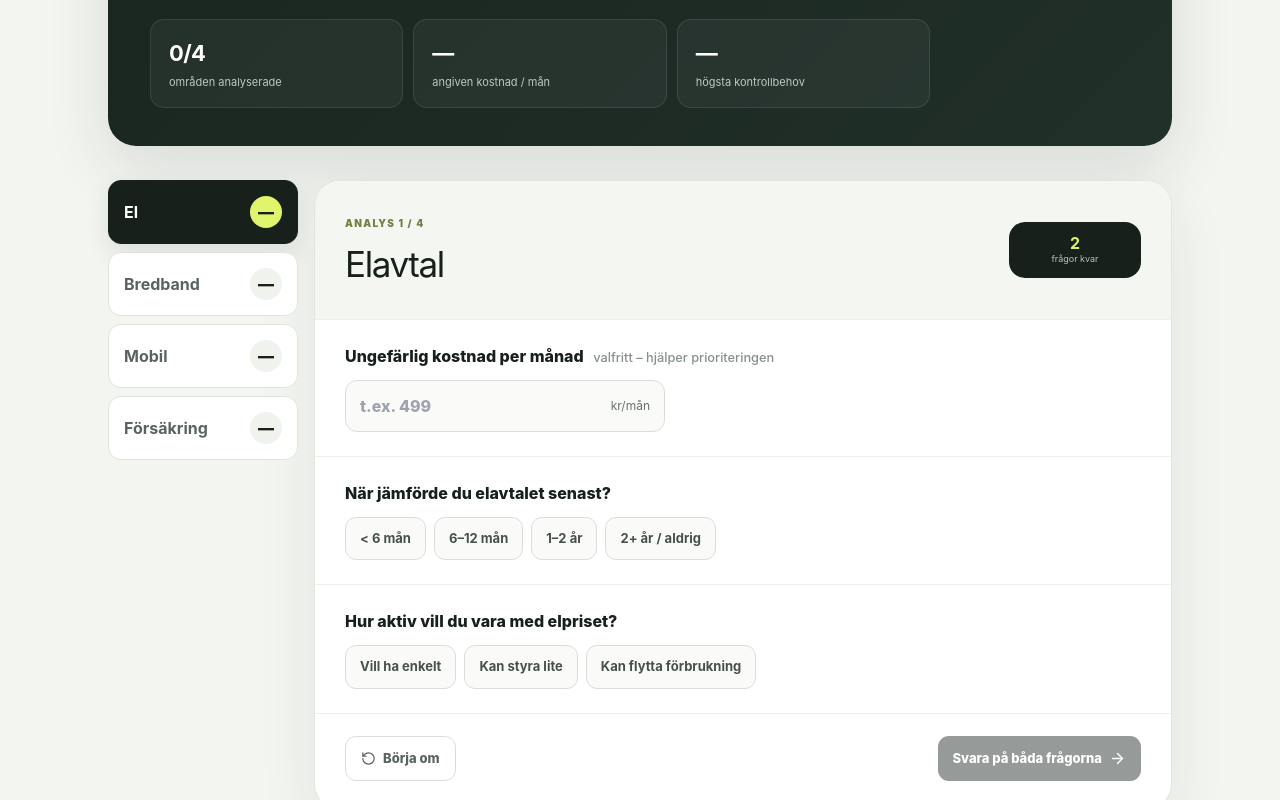
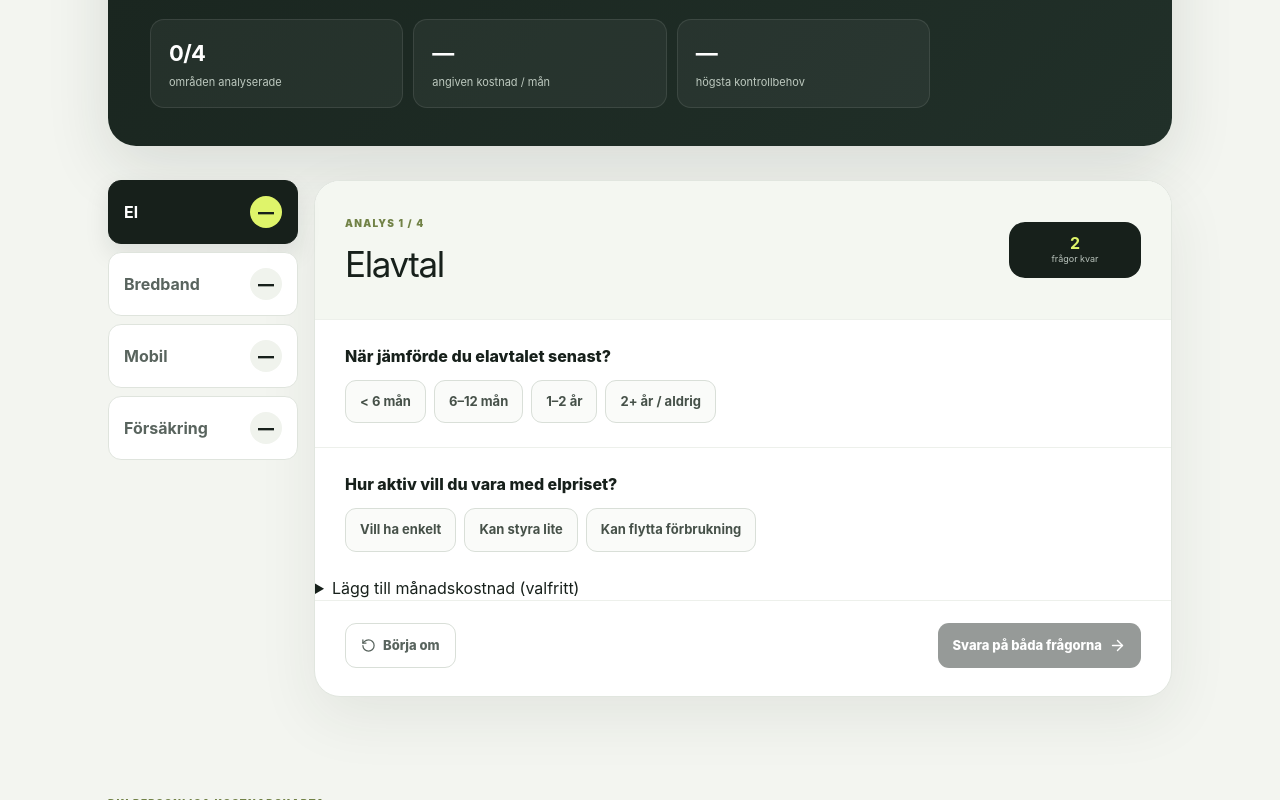
Before and after one commit to arvidlandin-cpu/sankkostnaden, a Next.js app: page /app in a window 1280 px wide. Shown: the part 483-1283 px from the top of the page. Built offline with nearby package versions, Linux system fonts and the light colour scheme.

Commit message:
Make Cost Check truly two questions

```diff
--- a/pages/app.tsx
+++ b/pages/app.tsx
@@ -225,13 +225,16 @@ export default function SavingsApp() {
               <div className={styles.stepper}><button onClick={() => setHousehold(Math.max(1, household - 1))}>−</button><strong>{household} pers</strong><button onClick={() => setHousehold(Math.min(8, household + 1))}>+</button></div>
             </div>}
 
-            <div className={styles.question}>
-              <label>Ungefärlig kostnad per månad <small>valfritt – hjälper prioriteringen</small></label>
-              <div className={styles.moneyInput}><input type='number' min='0' inputMode='numeric' value={activeAnswer.monthly || ''} onChange={event => update(active, 'monthly', Math.max(0, Number(event.target.value) || 0))} placeholder='t.ex. 499' /><span>kr/mån</span></div>
-            </div>
-
             <ChoiceQuestion title={activeCategory.reviewQuestion} value={activeAnswer.reviewed} options={reviewOptions} onChange={value => update(active, 'reviewed', value)} />
             <ChoiceQuestion title={activeCategory.fitQuestion} value={activeAnswer.fit} options={activeCategory.fitOptions} onChange={value => update(active, 'fit', value)} />
+
+            <details className={styles.optionalCost} open={activeAnswer.monthly>0}>
+              <summary>{activeAnswer.monthly>0?`${activeAnswer.monthly.toLocaleString('sv-SE')} kr/mån angivet`:'Lägg till månadskostnad (valfritt)'}</summary>
+              <div className={styles.optionalCostBody}>
+                <p>Beloppet kan hjälpa oss skilja två annars likvärdiga områden åt. Det behövs inte för att slutföra kollen.</p>
+                <div className={styles.moneyInput}><input type='number' min='0' inputMode='numeric' value={activeAnswer.monthly || ''} onChange={event => update(active, 'monthly', Math.max(0, Number(event.target.value) || 0))} placeholder='t.ex. 499' /><span>kr/mån</span></div>
+              </div>
+            </details>
 
             <div className={styles.cardActions}>
               <button className={styles.reset} onClick={reset}><RotateCcw size={15} /> Börja om</button>
```
